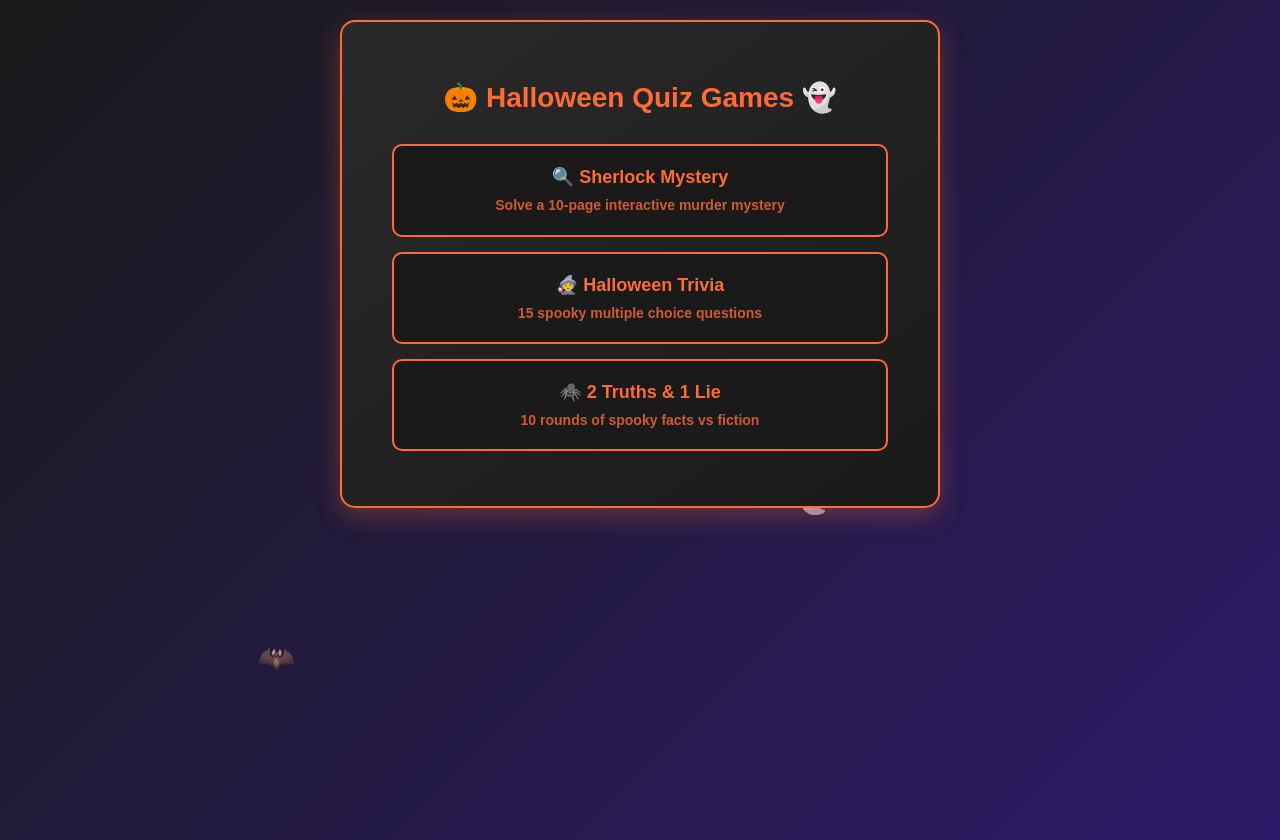
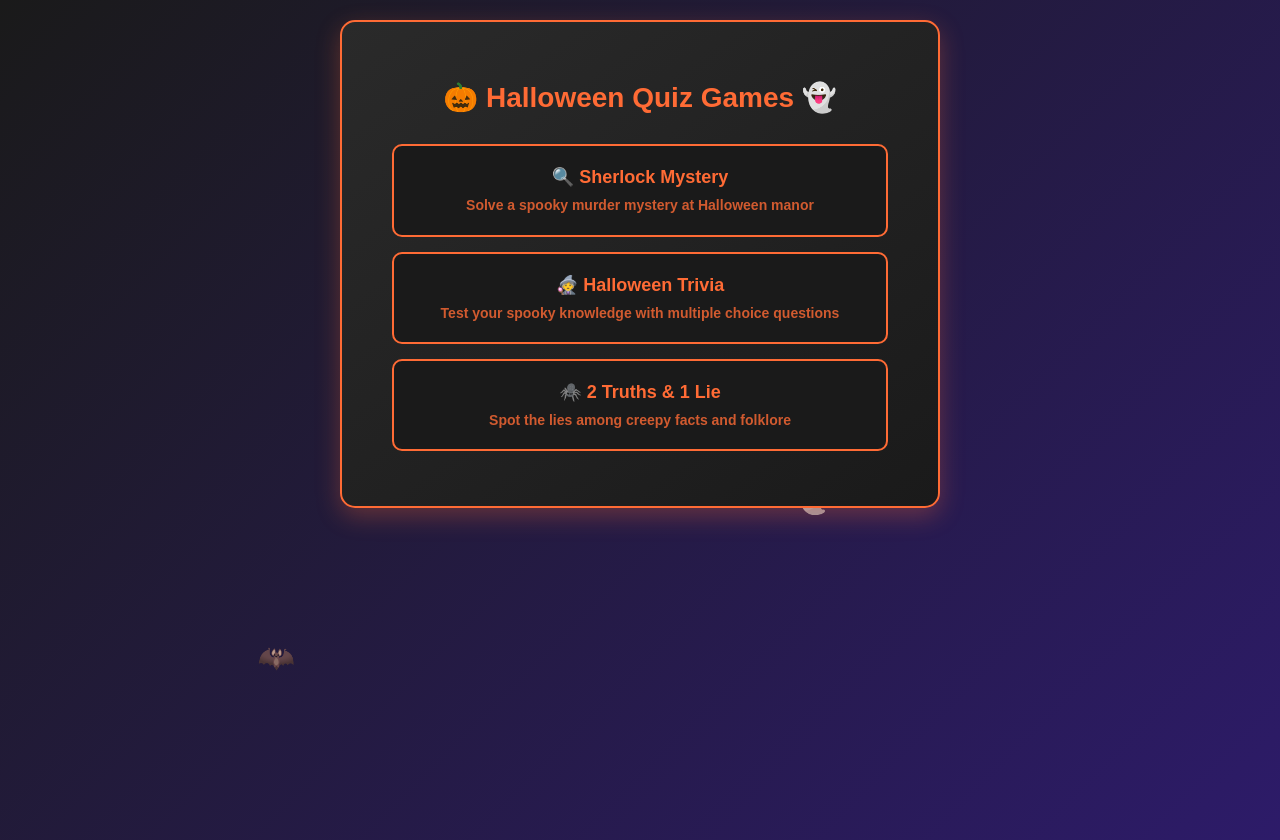
Before and after one commit to preethisekaran/halloween-trivia, a plain HTML site: page index.html in a window 1280 px wide. Drawn offline with Linux system fonts and the light colour scheme.

Commit message:
Update index.html - descriptions

```diff
--- a/index.html
+++ b/index.html
@@ -135,17 +135,17 @@
 
         <a href="mystery.html" class="game-btn">
             🔍 Sherlock Mystery
-            <div class="game-description">Solve a 10-page interactive murder mystery</div>
+            <div class="game-description">Solve a spooky murder mystery at Halloween manor</div>
         </a>
 
         <a href="trivia.html" class="game-btn">
             🧙‍♀️ Halloween Trivia
-            <div class="game-description">15 spooky multiple choice questions</div>
+            <div class="game-description">Test your spooky knowledge with multiple choice questions</div>
         </a>
 
         <a href="two-truths.html" class="game-btn">
             🕷️ 2 Truths & 1 Lie
-            <div class="game-description">10 rounds of spooky facts vs fiction</div>
+            <div class="game-description">Spot the lies among creepy facts and folklore</div>
         </a>
     </div>
 </body>
```
